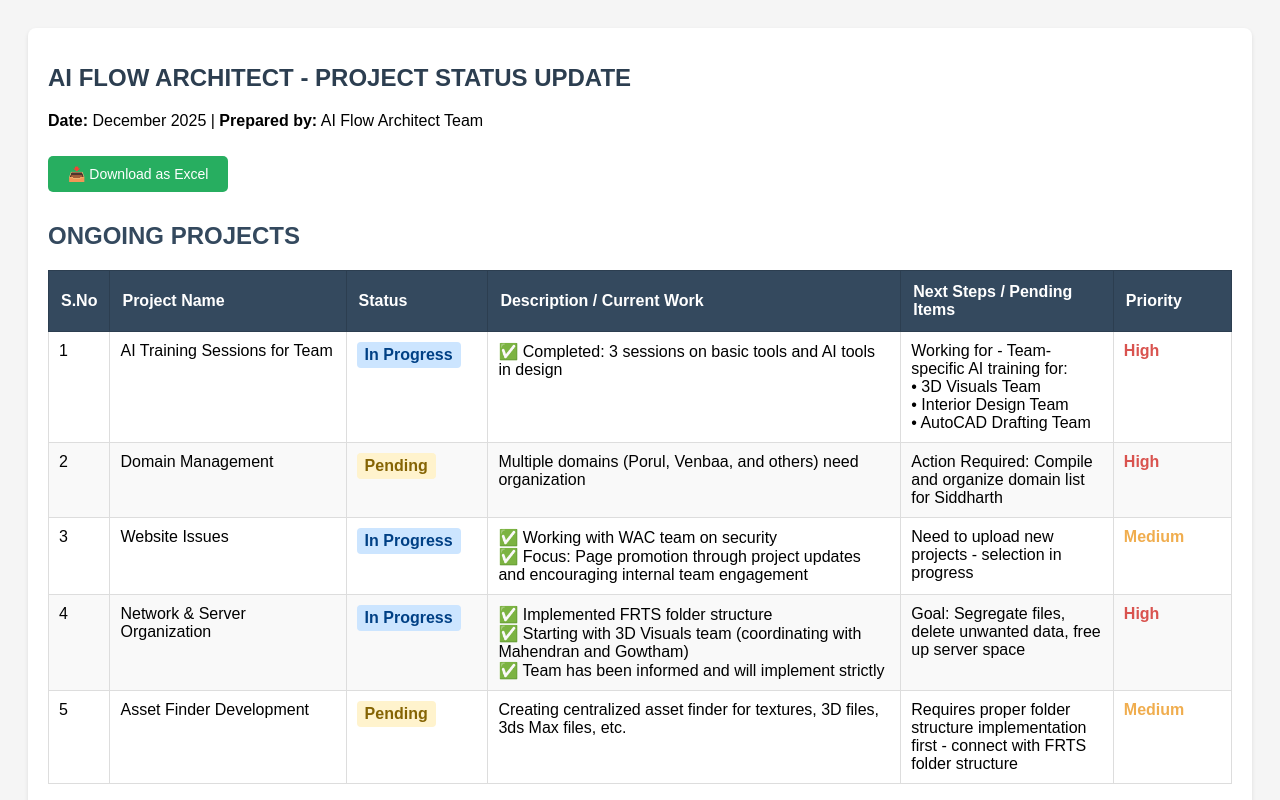
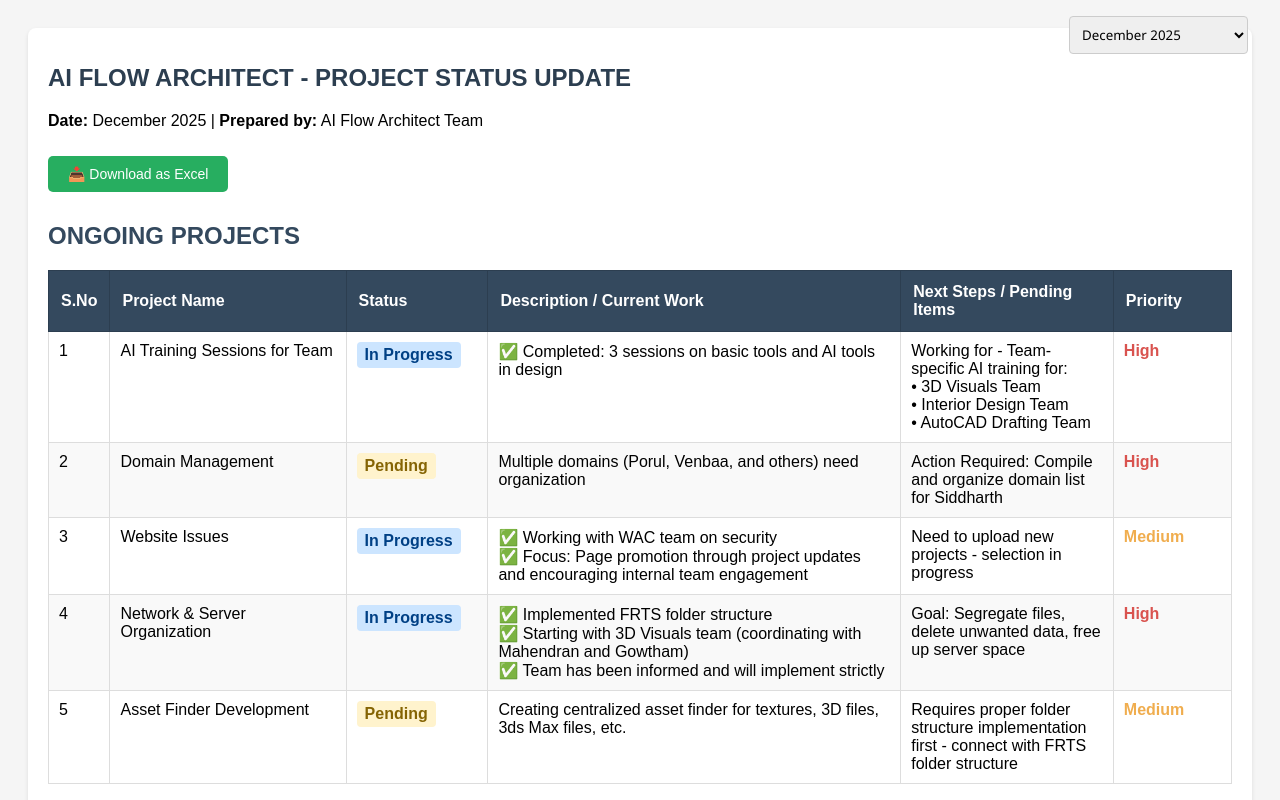
Before and after one commit to sudharsan303gamer/PM_AI_WORKFLOW_ARCHITECT_PROJECT_STATUS, a plain HTML site: page report_dec_2025.html in a window 1280 px wide. Shown: the top 800 px of the page. Drawn offline with Linux system fonts and the light colour scheme.

Commit message:
Add navigation dropdown to archived Dec 2025 report

```diff
--- a/report_dec_2025.html
+++ b/report_dec_2025.html
@@ -121,6 +121,15 @@
 </head>
 
 <body>
+    <!-- Navigation Dropdown -->
+    <div style="position: absolute; top: 1rem; right: 2rem;">
+        <select onchange="if(this.value) location.href=this.value;"
+            style="padding: 0.5rem; border-radius: 4px; border: 1px solid #ccc; font-family: 'Segoe UI', sans-serif;">
+            <option value="" disabled>📅 View Past Reports</option>
+            <option value="index.html">January 2026 (Current)</option>
+            <option value="#" selected>December 2025</option>
+        </select>
+    </div>
     <div class="container">
         <h1>AI FLOW ARCHITECT - PROJECT STATUS UPDATE</h1>
         <p><strong>Date:</strong> December 2025 | <strong>Prepared by:</strong> AI Flow Architect Team</p>
```
